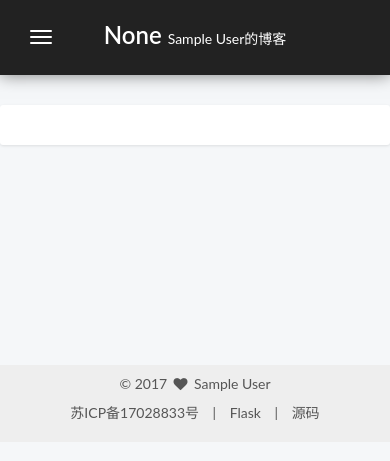
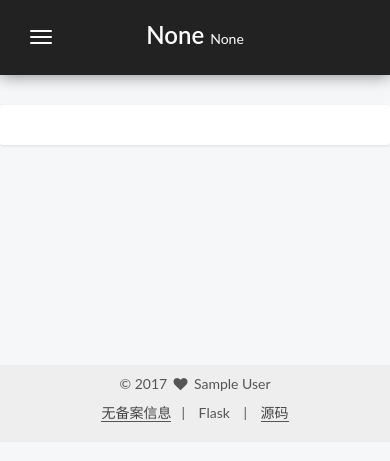
Before and after one commit to yokonsan/yublog, a Flask app: page /1/ in a window 390 px wide. Shown: the top 461 px of the page. Run offline with Flask 2, Linux system fonts and the light colour scheme; the visitor is signed in with stand-in values (Sample User, id 1); data comes from the database, SQL or seed files in the repository; data that the repository does not hold is empty; some libraries are stand-ins or nearby versions.

Commit message:
信息表单添加

```diff
--- a/app/static/css/blog.css
+++ b/app/static/css/blog.css
@@ -339,6 +339,10 @@ ul#drop a:hover {
     padding: 0 5px;
 }
 
+.post-meta span.post-comments-count {
+    border-right: none;
+}
+
 span.post-category a,span.post-comments-count a {
     text-decoration: none;
     color: #555;
@@ -388,6 +392,16 @@ span.post-view-count {
     margin-top: 50px;
     padding-top: 10px;
     padding-bottom: 20px;
+}
+
+.footer a {
+    text-decoration: none;
+    color: #444;
+    border-bottom: 1px solid #555;
+}
+
+.footer a:hover {
+    color: #000;
 }
 
 .copyright {
--- a/app/templates/admin_menu.html
+++ b/app/templates/admin_menu.html
@@ -35,6 +35,11 @@
         </a>
     </p>
     <p>
+        <a href="{{ url_for('admin.set_site') }}">
+            <button>设置信息</button>
+        </a>
+    </p>
+    <p>
         <a href="{{url_for('admin.logout')}}">
             <button>登出</button>
         </a>
--- a/app/templates/archives.html
+++ b/app/templates/archives.html
@@ -2,7 +2,7 @@
 {% import "_pagination.html" as page %}
 {% block content %}
 <div class="archives-title site-box">
-    共计{{ count }}篇文章，继续努力！
+    共计{{ count }}篇文章，继续努力哦！
 </div>
 <div class="archives site-box">
     {% for y,p in data.items() %}
--- a/app/templates/base.html
+++ b/app/templates/base.html
@@ -21,7 +21,7 @@
                         {% if global_datas().admin %}{{ global_datas().admin.site_name }}
                         {% else %}意外{% endif %}
                     </a>
-                    <span>{% if global_datas().admin %}{{ global_datas().admin.name }}的博客{% else %}我的博客{% endif %}</span>
+                    <span>{% if global_datas().admin %}{{ global_datas().admin.site_title }}{% else %}我的博客{% endif %}</span>
                 </div>
                 <div class="site-nav">
                     <ul id="menu" class="menu">
@@ -73,7 +73,7 @@
                     {% if global_datas().admin %}{{ global_datas().admin.site_name }}
                     {% else %}意外{% endif %}
                 </a>
-                <span>{% if global_datas().admin %}{{ global_datas().admin.name }}的博客{% else %}我的博客{% endif %}</span>
+                <span>{% if global_datas().admin %}{{ global_datas().admin.site_title }}{% else %}我的博客{% endif %}</span>
             </div>
             <div class="mobile-site-nav" style="display: none;">
                 <ul>
@@ -167,9 +167,9 @@
                 © 2017  <i class="demo-icon icon-heart"></i>
                 <span> {% if global_datas().admin %}{{ global_datas().admin.name }}{% else %}意外{% endif %}</span>
             </div>
-            <span class="powered-by">苏ICP备17028833号 </span>
+            <span class="powered-by"><a href="http://www.miitbeian.gov.cn/" target="_blank">{% if global_datas().admin.record_info %}{{ global_datas().admin.record_info }}{% else %}无备案信息{% endif %}</a></span>
             <span class="powered-by">Flask </span>
-            <span>源码</span>
+            <span><a href="https://github.com/Blackyukun/YuBlog" target="_blank">源码</a></span>
         </div>
 
         <div><span id="go-to-top"></span></div>
--- a/app/templates/index.html
+++ b/app/templates/index.html
@@ -15,7 +15,9 @@
             <a href="{{ url_for('main.category', category_name=post.category.category) }}">{{ post.category.category }}</a>
         </span>
         <span class="post-comments-count">
-            <i class="demo-icon icon-comment-empty"></i> 评论：<a href="#"></a>
+            <i class="demo-icon icon-comment-empty"></i> 评论：<span id = "sourceId::{{post.url_name}}" class = "cy_cmt_count" ></span>
+<script id="cy_cmt_num" src="https://changyan.sohu.com/upload/plugins/plugins.list.count.js?clientId=cyt4XGBmJ">
+</script>
         </span>
         <span class="post-view-count"><i class="demo-icon icon-eye"></i> 阅读：{{ post.view_num }}</span>
     </div>
```
Also changed, not shown: app/templates/admin_profile.html (added, +20 -0 lines), app/templates/post.html (+17 -3 lines).
